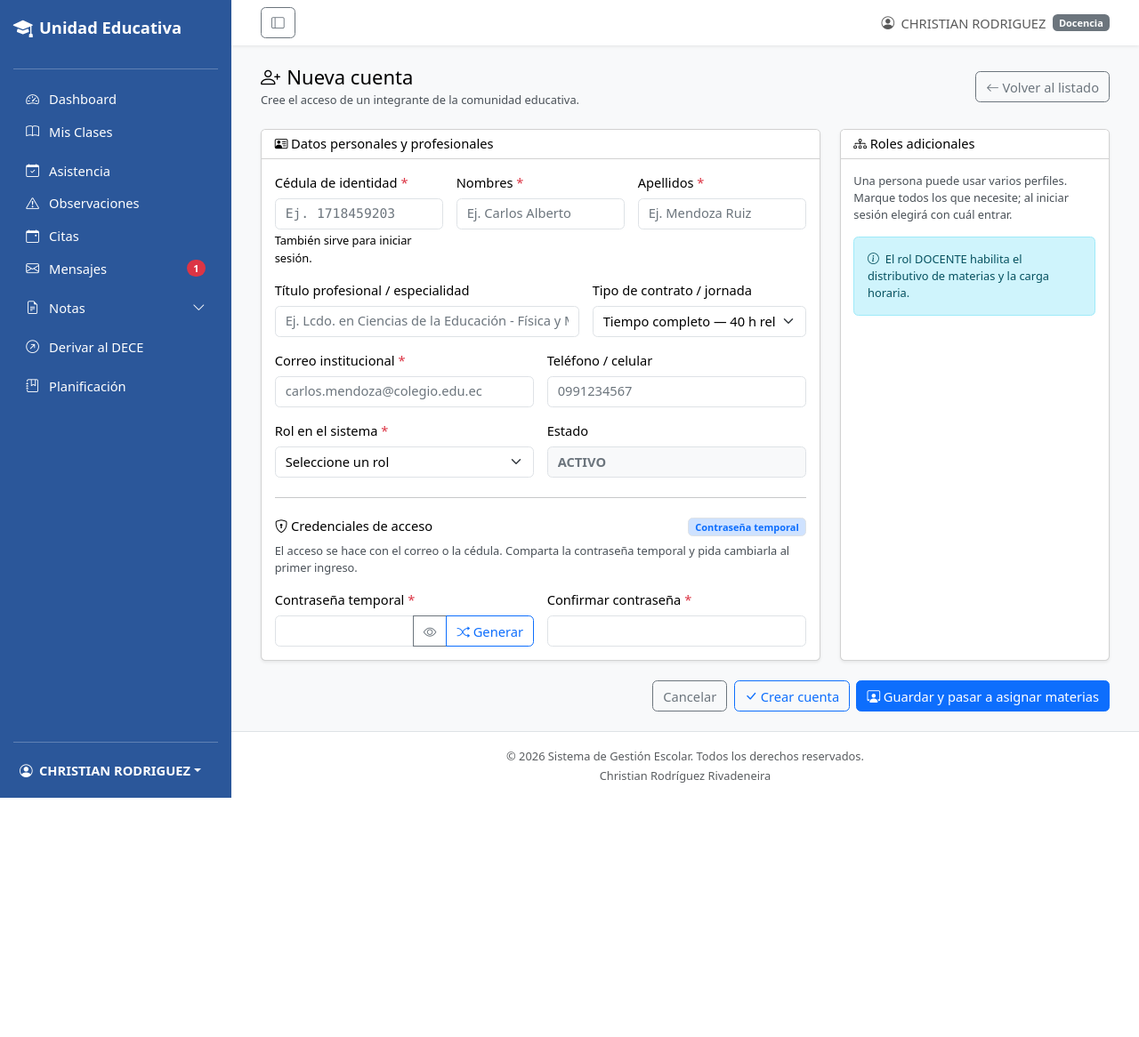
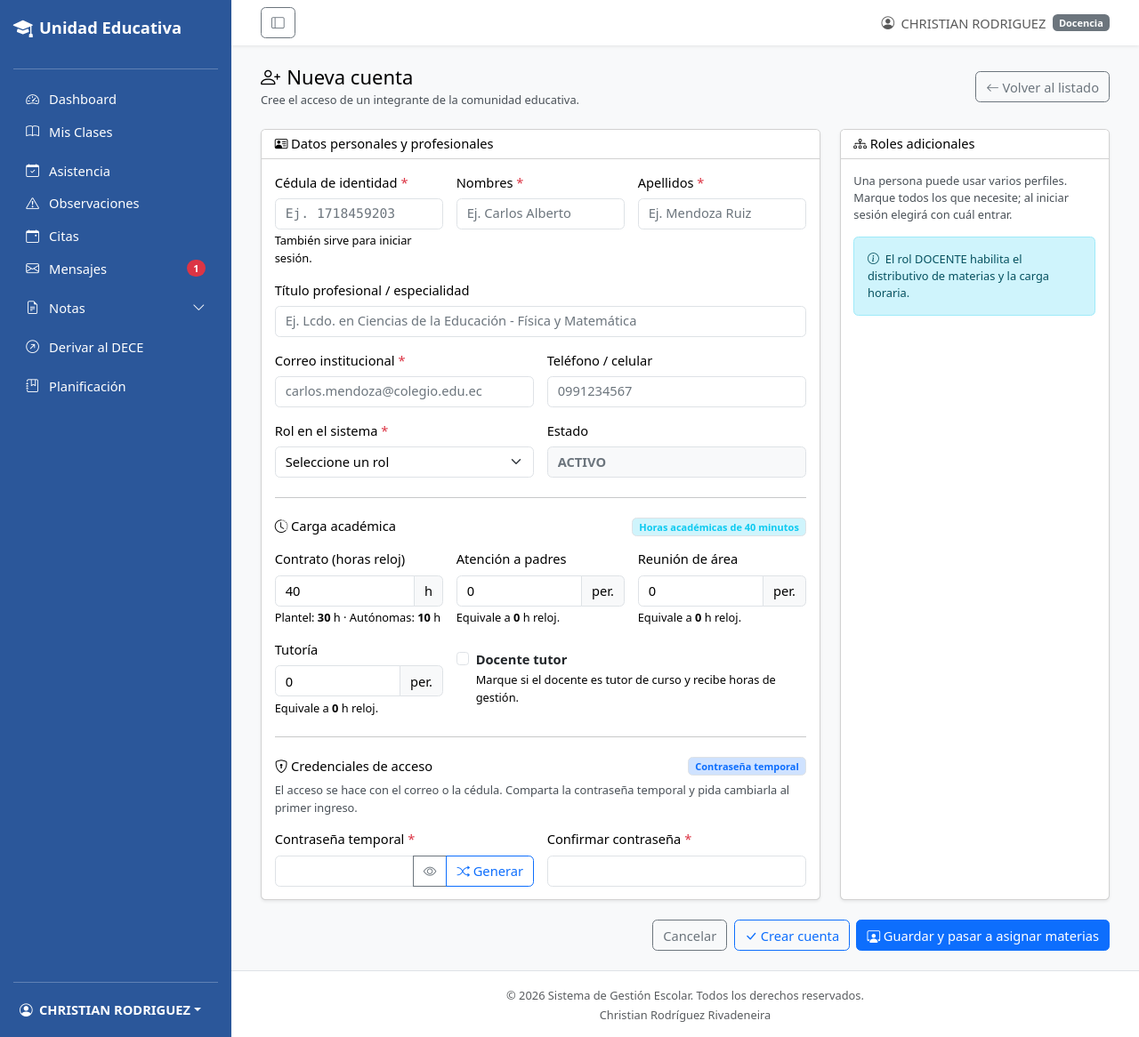
Before and after one commit to zyjec1983/gestion-escolar, a Laravel app: template resources/views/admin/usuarios/create.blade.php in a window 1280 px wide. Shown: the whole page at 89% size. Before the commit the page ends 897 px from the top, so only its background shows below. Run offline with Laravel 12, Linux system fonts and the light colour scheme; the template is opened without the code that fills it, so the values that code supplies are empty; a user stored in the database is signed in; data comes from the database, SQL or seed files in the repository; some libraries are stand-ins or nearby versions.

Commit message:
Permite contrato numerico y carga de tutor docente

```diff
--- a/app/Models/User.php
+++ b/app/Models/User.php
@@ -65,7 +65,7 @@ class User extends Authenticatable
         'rol', 'institucion_id', 'telefono', 'numero_cedula', 'fecha_nacimiento',
         'intentos_fallidos', 'bloqueado_hasta', 'bloqueos_consecutivos', 'requiere_desbloqueo',
         'titulo', 'horas_contrato', 'periodos_atencion_padres',
-        'periodos_reunion_area', 'periodos_tutoria',
+        'periodos_reunion_area', 'periodos_tutoria', 'es_tutor',
     ];
 
     protected $hidden = [
@@ -84,6 +84,7 @@ class User extends Authenticatable
             'periodos_atencion_padres' => 'integer',
             'periodos_reunion_area' => 'integer',
             'periodos_tutoria' => 'integer',
+            'es_tutor' => 'boolean',
         ];
     }
 
--- /dev/null
+++ b/resources/views/admin/usuarios/_carga_academica.blade.php
@@ -0,0 +1,144 @@
+{{--
+    Contrato y carga académica docente.
+
+    Qué hace: el contrato se escribe en horas reloj (no en una lista fija) y el
+    sistema calcula el 75 % de horas de plantel y el 25 % de horas autónomas.
+    Las horas de reunión de área, atención a padres y tutoría son horas
+    académicas de 40 minutos y se suman a la carga de clases.
+    Conecta con: Admin\UserController y App\Services\CargaHorariaDocente.
+--}}
+@php
+    $contratoActual = old('horas_contrato', $usuario->horas_contrato ?? 40);
+    $tutorActual = old('es_tutor', $usuario->es_tutor ?? false);
+    $atencionActual = old('periodos_atencion_padres', $usuario->periodos_atencion_padres ?? 0);
+    $reunionActual = old('periodos_reunion_area', $usuario->periodos_reunion_area ?? 0);
+    $tutoriaActual = old('periodos_tutoria', $usuario->periodos_tutoria ?? 0);
+@endphp
+
+<hr class="my-4">
+
+<div class="d-flex flex-wrap justify-content-between align-items-center gap-2 mb-3">
+    <h6 class="mb-0"><i class="bi bi-clock-history me-1"></i>Carga académica</h6>
+    <span class="badge bg-info-subtle text-info border">Horas académicas de 40 minutos</span>
+</div>
+
+<div class="row g-3">
+    <div class="col-md-4">
+        <label class="form-label" for="horas_contrato">Contrato (horas reloj)</label>
+        <div class="input-group">
+            <input type="number" id="horas_contrato" name="horas_contrato"
+                class="form-control @error('horas_contrato') is-invalid @enderror"
+                value="{{ $contratoActual }}" min="1" max="60" step="1" inputmode="numeric" required>
+            <span class="input-group-text">h</span>
+            @error('horas_contrato')<div class="invalid-feedback">{{ $message }}</div>@enderror
+        </div>
+        <div class="form-text">
+            Plantel: <strong data-contrato="plantel">30</strong> h ·
+            Autónomas: <strong data-contrato="autonomas">10</strong> h
+        </div>
+    </div>
+
+    <div class="col-md-4">
+        <label class="form-label" for="periodos_atencion_padres">Atención a padres</label>
+        <div class="input-group">
+            <input type="number" id="periodos_atencion_padres" name="periodos_atencion_padres"
+                class="form-control @error('periodos_atencion_padres') is-invalid @enderror"
+                value="{{ $atencionActual }}" min="0" max="40" step="1" inputmode="numeric">
+            <span class="input-group-text">per.</span>
+            @error('periodos_atencion_padres')<div class="invalid-feedback">{{ $message }}</div>@enderror
+        </div>
+        <div class="form-text">Equivale a <strong data-periodos="periodos_atencion_padres">0</strong> h reloj.</div>
+    </div>
+
+    <div class="col-md-4">
+        <label class="form-label" for="periodos_reunion_area">Reunión de área</label>
+        <div class="input-group">
+            <input type="number" id="periodos_reunion_area" name="periodos_reunion_area"
+                class="form-control @error('periodos_reunion_area') is-invalid @enderror"
+                value="{{ $reunionActual }}" min="0" max="40" step="1" inputmode="numeric">
+            <span class="input-group-text">per.</span>
+            @error('periodos_reunion_area')<div class="invalid-feedback">{{ $message }}</div>@enderror
+        </div>
+        <div class="form-text">Equivale a <strong data-periodos="periodos_reunion_area">0</strong> h reloj.</div>
+    </div>
+
+    <div class="col-md-4">
+        <label class="form-label" for="periodos_tutoria">Tutoría</label>
+        <div class="input-group">
+            <input type="number" id="periodos_tutoria" name="periodos_tutoria"
+                class="form-control @error('periodos_tutoria') is-invalid @enderror"
+                value="{{ $tutoriaActual }}" min="0" max="40" step="1" inputmode="numeric">
+            <span class="input-group-text">per.</span>
+            @error('periodos_tutoria')<div class="invalid-feedback">{{ $message }}</div>@enderror
+        </div>
+        <div class="form-text">Equivale a <strong data-periodos="periodos_tutoria">0</strong> h reloj.</div>
+    </div>
+
+    <div class="col-md-8 d-flex align-items-center">
+        <div class="form-check">
+            <input class="form-check-input" type="checkbox" name="es_tutor" id="es_tutor" value="1"
+                @checked($tutorActual)>
+            <label class="form-check-label" for="es_tutor">
+                <strong>Docente tutor</strong>
+            </label>
+            <div class="form-text">
+                Marque si el docente es tutor de curso y recibe horas de gestión.
+            </div>
+        </div>
+    </div>
+</div>
+
+@once
+@push('scripts')
+<script>
+    document.addEventListener('DOMContentLoaded', function () {
+        var contrato = document.getElementById('horas_contrato');
+
+        if (!contrato) return;
+
+        function numero(valor) {
+            return valor.toFixed(2).replace(/\.?0+$/, '').replace('.', ',');
+        }
+
+        function pintarContrato() {
+            var horas = parseInt(contrato.value, 10);
+
+            if (isNaN(horas) || horas < 0) horas = 0;
+
+            var plantel = document.querySelector('[data-contrato="plantel"]');
+            var autonomas = document.querySelector('[data-contrato="autonomas"]');
+
+            if (plantel) plantel.textContent = numero(horas * 0.75);
+            if (autonomas) autonomas.textContent = numero(horas * 0.25);
+        }
+
+        function pintarPeriodos(id) {
+            var input = document.getElementById(id);
+            var salida = document.querySelector('[data-periodos="' + id + '"]');
+
+            if (!input || !salida) return;
+
+            var periodos = parseInt(input.value, 10);
+
+            if (isNaN(periodos) || periodos < 0) periodos = 0;
+
+            salida.textContent = numero((periodos * 40) / 60);
+        }
+
+        contrato.addEventListener('input', pintarContrato);
+
+        ['periodos_atencion_padres', 'periodos_reunion_area', 'periodos_tutoria'].forEach(function (id) {
+            var input = document.getElementById(id);
+
+            if (input) {
+                input.addEventListener('input', function () { pintarPeriodos(id); });
+            }
+
+            pintarPeriodos(id);
+        });
+
+        pintarContrato();
+    });
+</script>
+@endpush
+@endonce
--- a/resources/views/admin/usuarios/create.blade.php
+++ b/resources/views/admin/usuarios/create.blade.php
@@ -55,23 +55,11 @@
                                 @error('apellidos')<div class="invalid-feedback">{{ $message }}</div>@enderror
                             </div>
 
-                            <div class="col-md-7">
+                            <div class="col-md-12">
                                 <label for="titulo" class="form-label">Título profesional / especialidad</label>
                                 <input type="text" id="titulo" name="titulo" class="form-control @error('titulo') is-invalid @enderror"
                                     value="{{ old('titulo') }}" placeholder="Ej. Lcdo. en Ciencias de la Educación - Física y Matemática">
                                 @error('titulo')<div class="invalid-feedback">{{ $message }}</div>@enderror
-                            </div>
-                            <div class="col-md-5">
-                                <label for="horas_contrato" class="form-label">Tipo de contrato / jornada</label>
-                                <select id="horas_contrato" name="horas_contrato" class="form-select @error('horas_contrato') is-invalid @enderror">
-                                    <option value="40" @selected(old('horas_contrato', '40') == 40)>
-                                        Tiempo completo — 40 h reloj (30 h plantel + 10 h autónomas)
-                                    </option>
-                                    <option value="20" @selected(old('horas_contrato') == 20)>
-                                        Medio tiempo — 20 h reloj (15 h plantel + 5 h autónomas)
-                                    </option>
-                                </select>
-                                @error('horas_contrato')<div class="invalid-feedback">{{ $message }}</div>@enderror
                             </div>
 
                             <div class="col-md-6">
@@ -105,6 +93,8 @@
                                     value="ACTIVO" readonly>
                             </div>
                         </div>
+
+                        @include('admin.usuarios._carga_academica')
 
                         <hr class="my-4">
 
```
Also changed, not shown: ESTADO_ROLES_MODULOS.txt (+14 -7 lines), app/Http/Controllers/Admin/AsignacionDocenteController.php (+18 -10 lines), app/Http/Controllers/Admin/UserController.php (+24 -10 lines), app/Services/CargaHorariaDocente.php (+19 -7 lines), resources/views/admin/asignaciones/index.blade.php (+51 -25 lines), resources/views/admin/usuarios/edit.blade.php (+3 -9 lines), tests/Feature/Admin/AsignacionesDocenteTest.php (+22 -5 lines), tests/Feature/Admin/UsuariosAdminTest.php (+70 -0 lines), database/migrations/2026_11_15_000005_add_es_tutor_to_users_table.php (added).
